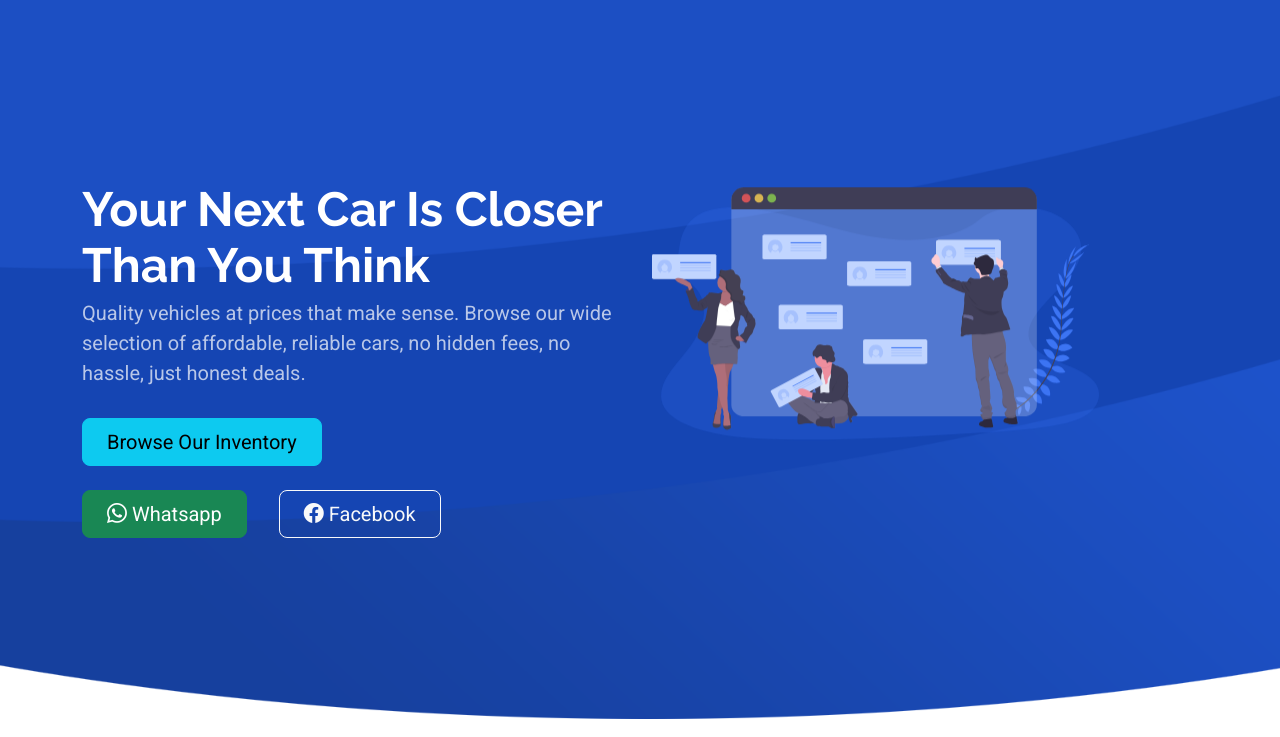
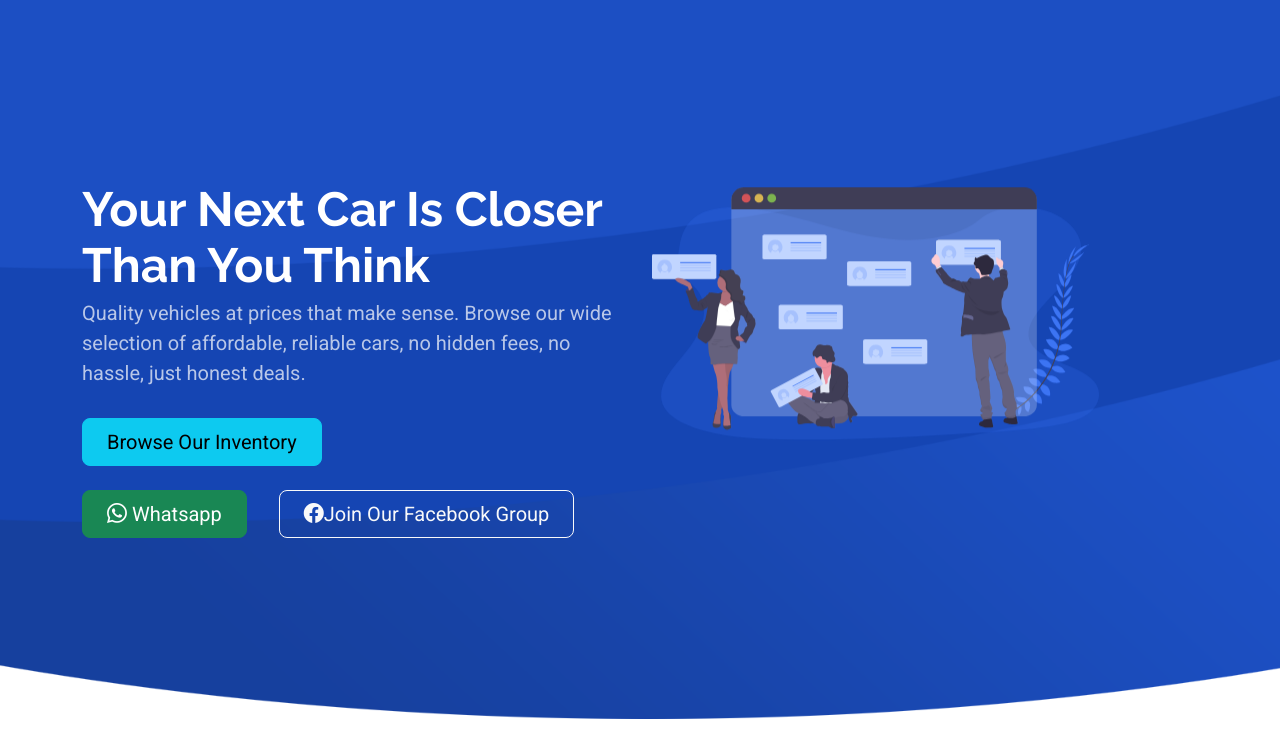
Before and after one commit to yardman706/cheap_cars, a Django app: page / in a window 1280 px wide. Shown: the part 91-828 px from the top of the page. Run offline with Django 5.2, Linux system fonts and the light colour scheme; some libraries are stand-ins or nearby versions.

Commit message:
modified facebook button

```diff
--- a/main/templates/main/home.html
+++ b/main/templates/main/home.html
@@ -74,7 +74,7 @@
 
             <div class="d-grid gap-3 d-sm-flex justify-content-sm-center justify-content-xl-start">
               <a class="btn btn-success btn-lg px-4 me-sm-3" href="https://wa.me/17735123795"><i class="bi bi-whatsapp"></i> Whatsapp</a>
-              <a class="btn btn-outline-light btn-lg px-4" href="https://www.facebook.com/share/g/18T2jv9ezD/?mibextid=wwXIfr"><i class="bi bi-facebook"></i> Facebook</a>
+              <a class="btn btn-outline-light btn-lg px-4" href="https://www.facebook.com/share/g/18T2jv9ezD/?mibextid=wwXIfr"><i class="bi bi-facebook"></i>Join Our Facebook Group</a>
             </div>
 
           </div>
```
